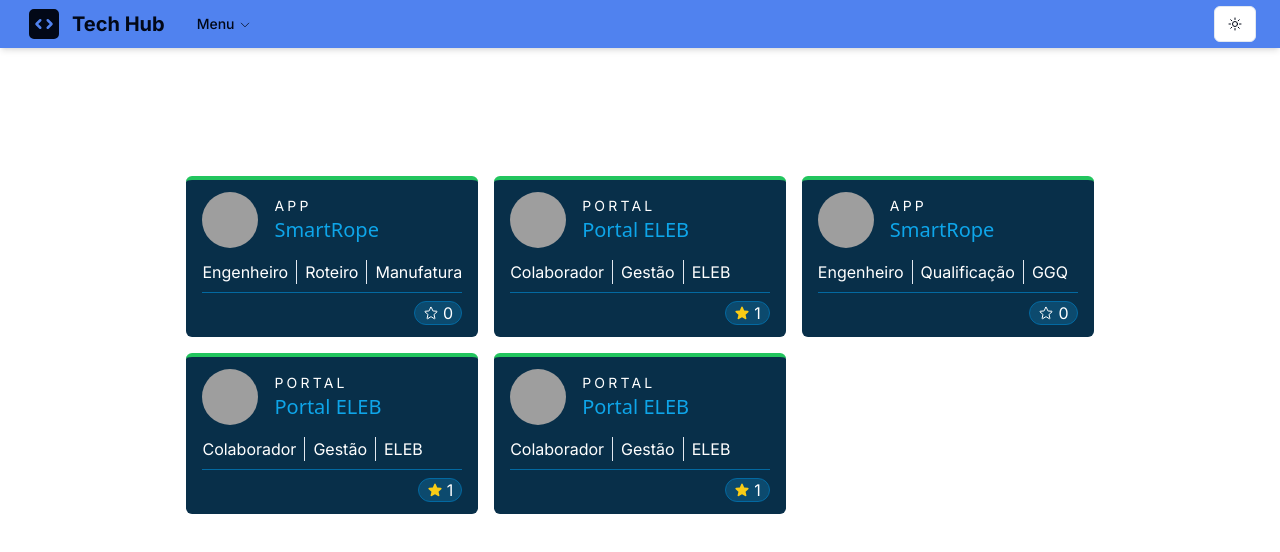
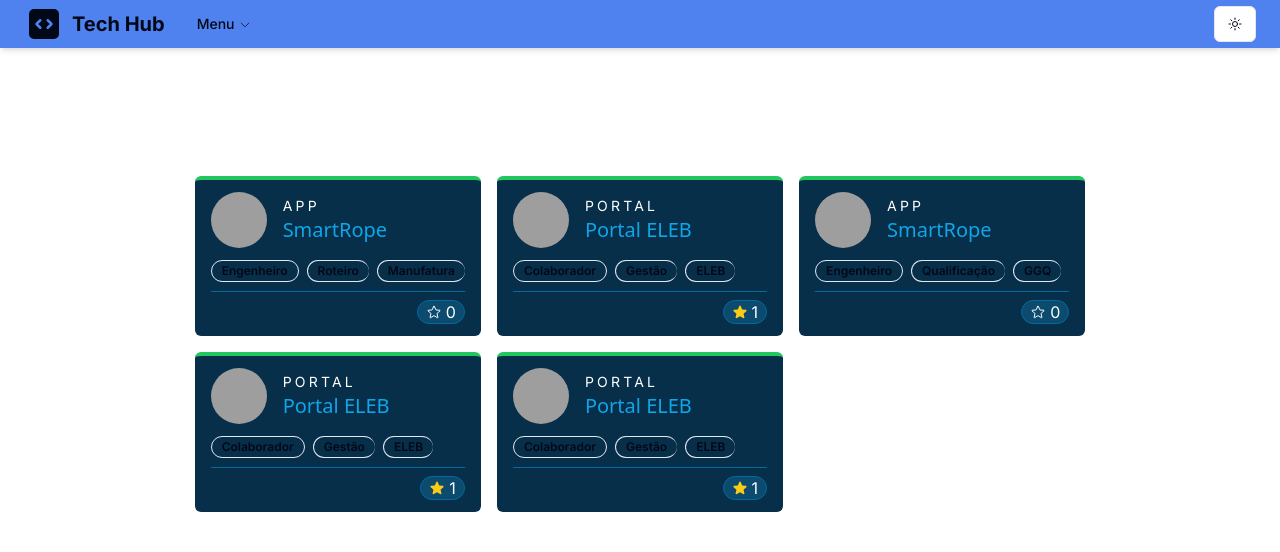
Before and after one commit to zatiro/links-hub, a Next.js app: page /Links in a window 1280 px wide. Shown: the top 552 px of the page. Built offline with nearby package versions, Linux system fonts and the light colour scheme; grey boxes are pictures that could not be loaded.

Commit message:
Troca por badge

```diff
--- a/src/components/LinkCard.tsx
+++ b/src/components/LinkCard.tsx
@@ -4,6 +4,7 @@ import { StarIcon as StarIconSolid } from '@heroicons/react/24/solid'
 import { StarIcon as StarIconOutline } from '@heroicons/react/24/outline'
 import { useState } from 'react'
 import Image from 'next/image'
+import { Badge } from './ui/badge'
 
 type LinkCardProps = {
   type?: string
@@ -64,10 +65,10 @@ export default function LinkCard({
         </div>
       </header>
       <section className="">
-        <div className="text-md flex gap-2 divide-x pt-3">
-          <span className="">{role}</span>
-          <span className="pl-2">{categorie}</span>
-          <span className="pl-2">{area}</span>
+        <div className="flex gap-2 divide-x pt-3">
+          <Badge variant={'outline'}>{role}</Badge>
+          <Badge variant={'outline'}>{categorie}</Badge>
+          <Badge variant={'outline'}>{area}</Badge>
         </div>
       </section>
       <footer className="mt-2 flex flex-col items-end justify-end border-t border-sky-700 pt-2">
```
